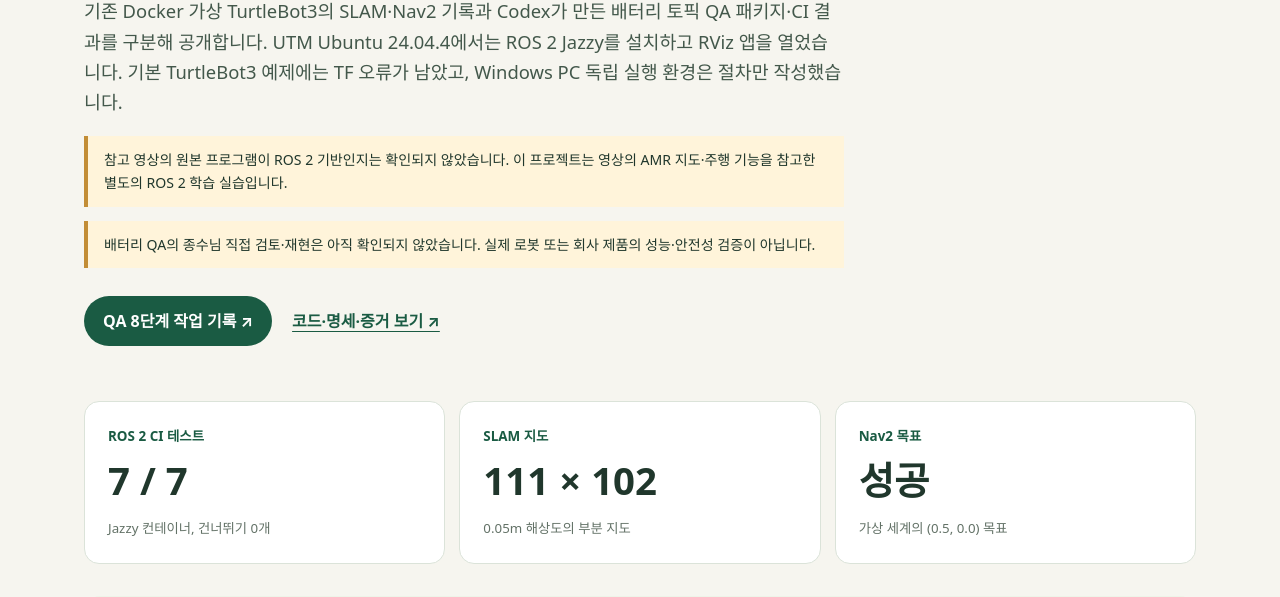
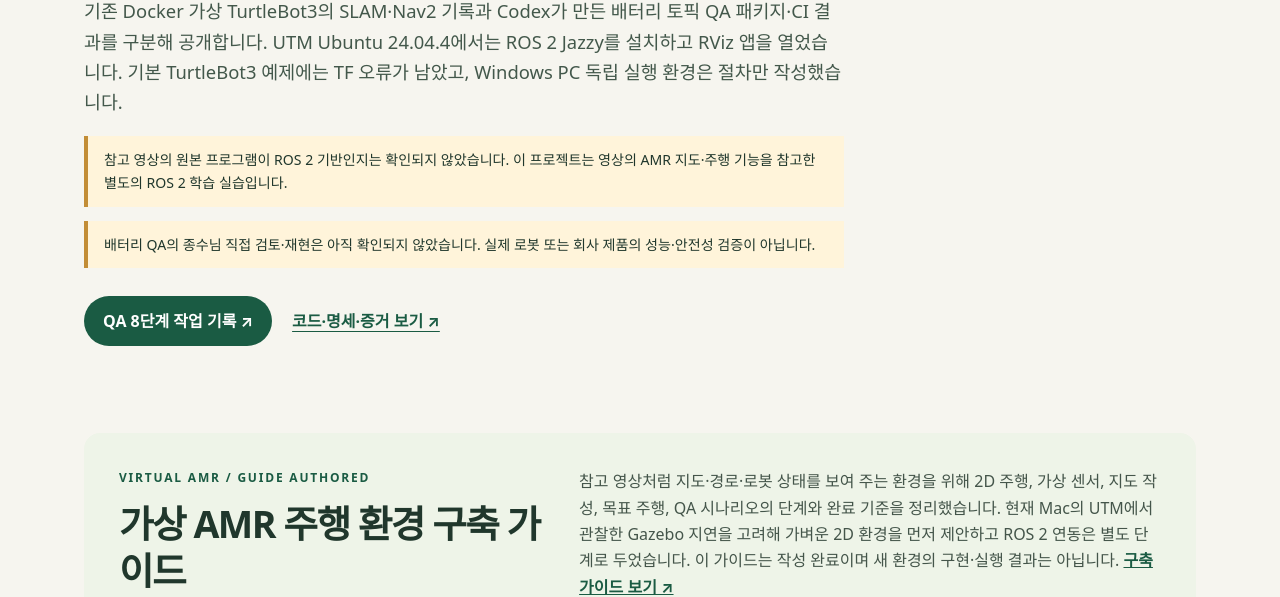
Before and after one commit to ParsleyOnLibra/ParsleyOnLibra, a plain HTML site: page docs/projects/ros2-learning/index.html in a window 1280 px wide. Shown: the part 379-976 px from the top of the page. Drawn offline with Linux system fonts and the light colour scheme.

Commit message:
portfolio: link authored AMR environment guide

```diff
--- a/docs/projects/ros2-learning/index.html
+++ b/docs/projects/ros2-learning/index.html
@@ -21,6 +21,8 @@
       <p class="scope">배터리 QA의 종수님 직접 검토·재현은 아직 확인되지 않았습니다. 실제 로봇 또는 회사 제품의 성능·안전성 검증이 아닙니다.</p>
       <div class="hero-links"><a class="button" href="../../qa/ros2-learning.html">QA 8단계 작업 기록 ↗</a><a class="quiet-link" href="https://github.com/ParsleyOnLibra/ParsleyOnLibra/tree/main/projects/ros2-learning">코드·명세·증거 보기 ↗</a></div>
     </section>
+
+    <section class="method" id="virtual-amr-guide" aria-labelledby="virtual-amr-guide-title"><div><p class="eyebrow">VIRTUAL AMR / GUIDE AUTHORED</p><h2 id="virtual-amr-guide-title">가상 AMR 주행 환경 구축 가이드</h2></div><p>참고 영상처럼 지도·경로·로봇 상태를 보여 주는 환경을 위해 2D 주행, 가상 센서, 지도 작성, 목표 주행, QA 시나리오의 단계와 완료 기준을 정리했습니다. 현재 Mac의 UTM에서 관찰한 Gazebo 지연을 고려해 가벼운 2D 환경을 먼저 제안하고 ROS 2 연동은 별도 단계로 두었습니다. 이 가이드는 작성 완료이며 새 환경의 구현·실행 결과는 아닙니다. <a href="https://github.com/ParsleyOnLibra/ParsleyOnLibra/blob/main/projects/ros2-learning/guides/virtual-amr-environment.md">구축 가이드 보기 ↗</a></p></section>
 
     <section class="summary" aria-label="확인한 결과 요약">
       <div class="metric"><span>ROS 2 CI 테스트</span><strong>7 / 7</strong><small>Jazzy 컨테이너, 건너뛰기 0개</small></div>
```
